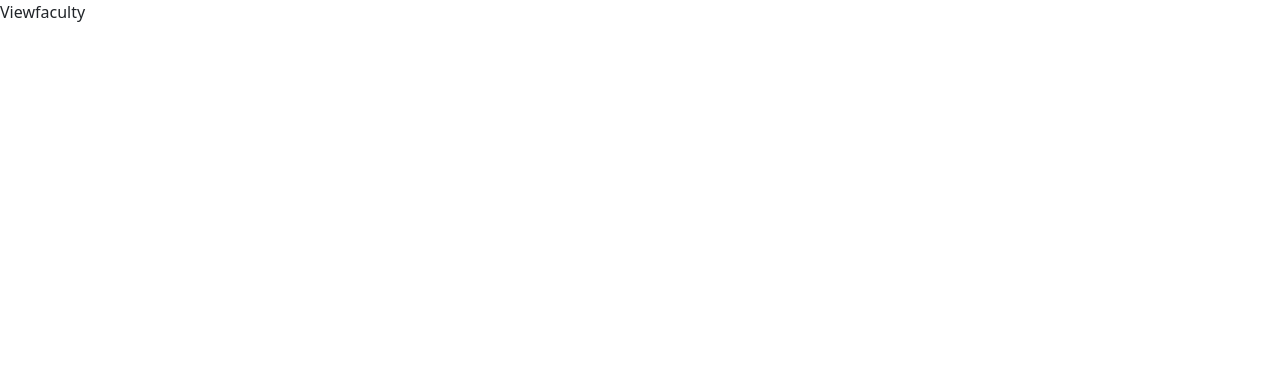
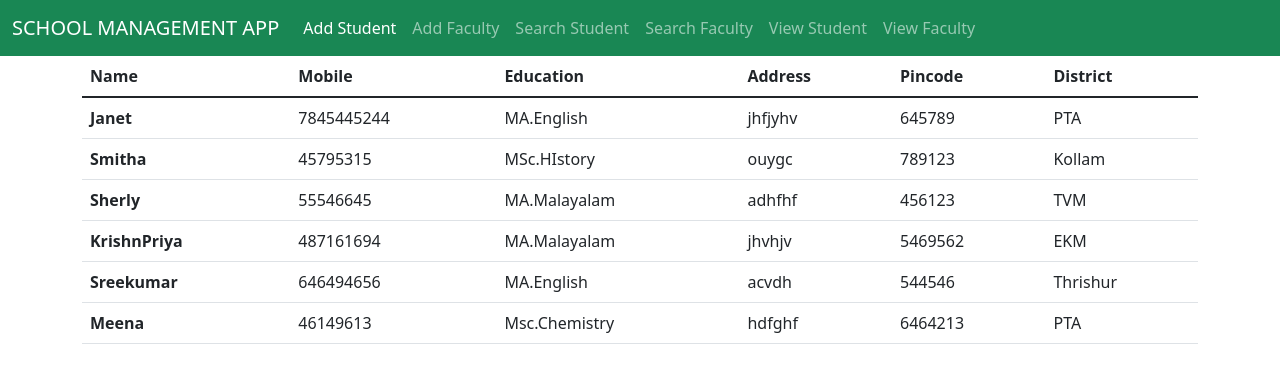
Before and after one commit to snehasamuel/School-react-app, a React (Create React App) app: page /viewfac in a window 1280 px wide. Shown: the top 372 px of the page. Built offline with nearby package versions, Linux system fonts and the light colour scheme.

Commit message:
View faculty completed

```diff
--- a/src/components/Viewfaculty.js
+++ b/src/components/Viewfaculty.js
@@ -1,8 +1,54 @@
 import React from 'react'
+import Header from './Header'
 
 const Viewfaculty = () => {
+  var viewfaculty=[{"name":"Janet","mobile":"7845445244","education":"MA.English","address":"jhfjyhv","pincode":"645789","district":"PTA"},
+  {"name":"Smitha","mobile":"45795315","education":"MSc.HIstory","address":"ouygc","pincode":"789123","district":"Kollam"},
+  {"name":"Sherly","mobile":"55546645","education":"MA.Malayalam","address":"adhfhf","pincode":"456123","district":"TVM"},
+  {"name":"KrishnPriya","mobile":"487161694","education":"MA.Malayalam","address":"jhvhjv","pincode":"5469562","district":"EKM"},
+  {"name":"Sreekumar","mobile":"646494656","education":"MA.English","address":"acvdh","pincode":"544546","district":"Thrishur"},
+  {"name":"Meena","mobile":"46149613","education":"Msc.Chemistry","address":"hdfghf","pincode":"6464213","district":"PTA"}]
   return (
-    <div>Viewfaculty</div>
+    <div>
+      <Header/>
+      <div className='container'>
+        <div className='row'>
+          <div className='col col-12 col-sm-12 col-md-12 col-lg-12 col-xl-12 col-xxl-12'>
+
+          <table class="table">
+  <thead>
+    <tr>
+      <th scope="col">Name</th>
+      <th scope="col">Mobile</th>
+      <th scope="col">Education</th>
+      <th scope="col">Address</th>
+      <th scope="col">Pincode</th>
+      <th scope="col">District</th>
+
+    </tr>
+  </thead>
+  <tbody>
+  {viewfaculty.map((value,key)=>{
+     return <tr>
+      <th scope="row">{value.name}</th>
+      <td>{value.mobile}</td>
+      <td>{value.education}</td>
+      <td>{value.address}</td>
+      <td>{value.pincode}</td>
+      <td>{value.district}</td>
+
+    </tr>
+  })}
+
+  </tbody>
+</table>
+          </div>
+
+        </div>
+
+      </div>
+
+    </div>
   )
 }
 
--- a/src/components/Viewstudent.js
+++ b/src/components/Viewstudent.js
@@ -29,10 +29,10 @@ const Viewstudent = () => {
   <tbody>
   {viewstudent.map((value,key)=>{
      return <tr>
-      <th scope={value.admission_number}>1</th>
+      <th scope="row">{value.admission_number}</th>
       <td>{value.rollno}</td>
       <td>{value.name}</td>
-      <td>{value.class}</td>
+      <td>{value.classname}</td>
       <td>{value.parent}</td>
       <td>{value.phn_no}</td>
       <td>{value.address}</td>
```
